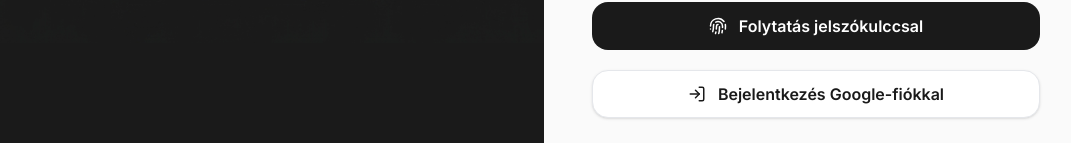
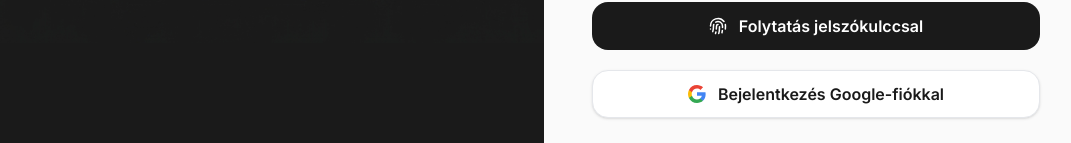
Before and after one commit to EddieOfAlhana/kalmio-frontend, a React (Vite) app: page /auth in a window 1280 px wide. Shown: the part 381-524 px from the top of the page, without its empty margins (0-1071 px from the left). Built offline with nearby package versions, Linux system fonts and the light colour scheme; no server answers.

Commit message:
KALMIO-92: Google logo button — add GoogleLogo SVG, ProviderButton component, wire into Auth; fix icon gap to 12 px per Google spec
Co-Authored-By: Claude Sonnet 4.6 <noreply@anthropic.com>

```diff
--- /dev/null
+++ b/src/assets/GoogleLogo.tsx
@@ -0,0 +1,30 @@
+/** Official Google "G" logo — inline SVG per Google brand guidelines. */
+export function GoogleLogo({ size = 18 }: { size?: number }) {
+  return (
+    <svg
+      width={size}
+      height={size}
+      viewBox="0 0 18 18"
+      xmlns="http://www.w3.org/2000/svg"
+      aria-hidden="true"
+      focusable="false"
+    >
+      <path
+        fill="#4285F4"
+        d="M17.64 9.205c0-.638-.057-1.252-.164-1.841H9v3.481h4.844a4.14 4.14 0 0 1-1.796 2.716v2.259h2.908c1.702-1.567 2.684-3.875 2.684-6.615Z"
+      />
+      <path
+        fill="#34A853"
+        d="M9 18c2.43 0 4.467-.806 5.956-2.18l-2.908-2.259c-.806.54-1.837.86-3.048.86-2.344 0-4.328-1.584-5.036-3.711H.957v2.332A8.997 8.997 0 0 0 9 18Z"
+      />
+      <path
+        fill="#FBBC05"
+        d="M3.964 10.71A5.41 5.41 0 0 1 3.682 9c0-.593.102-1.17.282-1.71V4.958H.957A8.996 8.996 0 0 0 0 9c0 1.452.348 2.827.957 4.042l3.007-2.332Z"
+      />
+      <path
+        fill="#EA4335"
+        d="M9 3.58c1.321 0 2.508.454 3.44 1.345l2.582-2.58C13.463.891 11.426 0 9 0A8.997 8.997 0 0 0 .957 4.958L3.964 7.29C4.672 5.163 6.656 3.58 9 3.58Z"
+      />
+    </svg>
+  )
+}
--- /dev/null
+++ b/src/components/auth/ProviderButton.tsx
@@ -0,0 +1,43 @@
+import { Loader2 } from 'lucide-react'
+import { Button } from '@/components/ui/button'
+
+interface ProviderButtonProps {
+  onClick: () => void
+  disabled?: boolean
+  loading?: boolean
+  loadingLabel: string
+  label: string
+  icon: React.ReactNode
+}
+
+/**
+ * Reusable OAuth provider button.
+ *
+ * Renders a white-background button with a light border, matching Google and
+ * Apple brand button style. The `icon` slot accepts any React node so the
+ * caller supplies the provider logo (GoogleLogo, future AppleLogo, etc.).
+ */
+export function ProviderButton({
+  onClick,
+  disabled = false,
+  loading = false,
+  loadingLabel,
+  label,
+  icon,
+}: ProviderButtonProps) {
+  return (
+    <Button
+      type="button"
+      onClick={onClick}
+      disabled={disabled || loading}
+      className="w-full h-12 rounded-2xl bg-white hover:bg-gray-50 border border-gray-200 text-midnight-black gap-2 text-base font-semibold shadow-sm"
+    >
+      {loading ? (
+        <Loader2 size={18} className="animate-spin" />
+      ) : (
+        <span className="flex items-center">{icon}</span>
+      )}
+      <span className="ml-1">{loading ? loadingLabel : label}</span>
+    </Button>
+  )
+}
--- a/src/pages/Auth.tsx
+++ b/src/pages/Auth.tsx
@@ -4,7 +4,7 @@ import { useForm } from 'react-hook-form'
 import { zodResolver } from '@hookform/resolvers/zod'
 import { z } from 'zod'
 import { useTranslation } from 'react-i18next'
-import { Loader2, Fingerprint, Mail, CheckCircle2, ArrowLeft, ChevronDown, LogIn } from 'lucide-react'
+import { Loader2, Fingerprint, Mail, CheckCircle2, ArrowLeft, ChevronDown } from 'lucide-react'
 import { motion, AnimatePresence } from 'framer-motion'
 import { supabase } from '@/lib/supabase'
 import { buildSessionFromAccessToken, persistPasskeyToken } from '@/lib/passkeySession'
@@ -12,6 +12,8 @@ import { Button } from '@/components/ui/button'
 import { Input } from '@/components/ui/input'
 import { Label } from '@/components/ui/label'
 import { authenticateWithPasskeyDiscoverable, authenticateWithPasskey } from '@/services/passkey'
+import { GoogleLogo } from '@/assets/GoogleLogo'
+import { ProviderButton } from '@/components/auth/ProviderButton'
 import { useAuthStore } from '@/store/auth'
 import { capture, identify } from '@/lib/analytics'
 import { mapAuthError } from '@/lib/authErrors'
@@ -273,17 +275,14 @@ export function Auth() {
                 </Button>
 
                 {/* Google OAuth */}
-                <Button
-                  type="button"
+                <ProviderButton
                   onClick={signInWithGoogle}
-                  disabled={passkeyLoading || googleLoading || emailLoading}
-                  className="w-full h-12 rounded-2xl bg-white hover:bg-gray-50 border border-gray-200 text-midnight-black gap-3 text-base font-semibold shadow-sm"
-                >
-                  {googleLoading
-                    ? <Loader2 size={18} className="animate-spin" />
-                    : <LogIn size={18} />}
-                  {googleLoading ? t('auth.googleLoading') : t('auth.continueWithGoogle')}
-                </Button>
+                  disabled={passkeyLoading || emailLoading}
+                  loading={googleLoading}
+                  loadingLabel={t('auth.googleLoading')}
+                  label={t('auth.continueWithGoogle')}
+                  icon={<GoogleLogo size={18} />}
+                />
 
                 {/* "Use email instead" — subtle link, expands the email fallback */}
                 <AnimatePresence>
```
